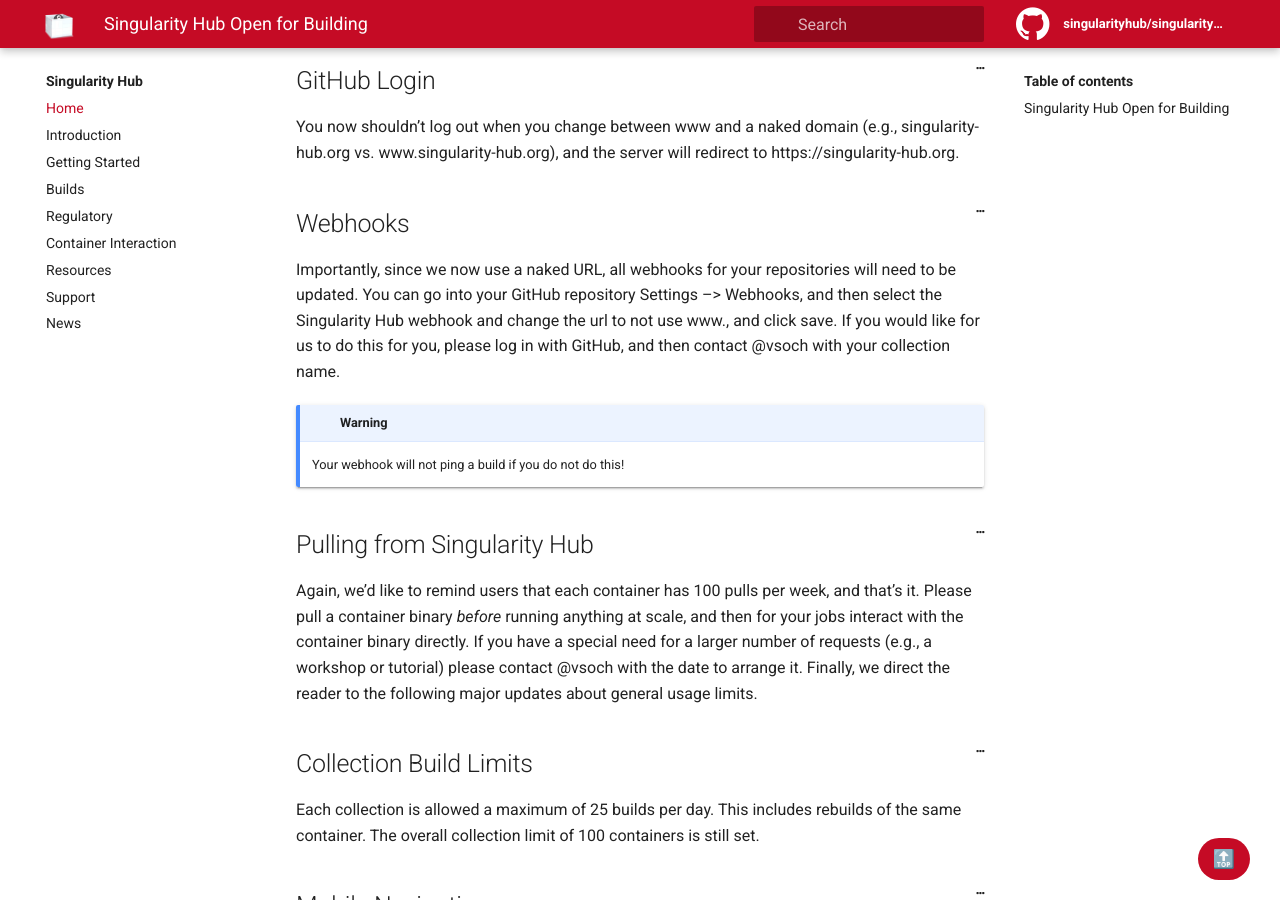
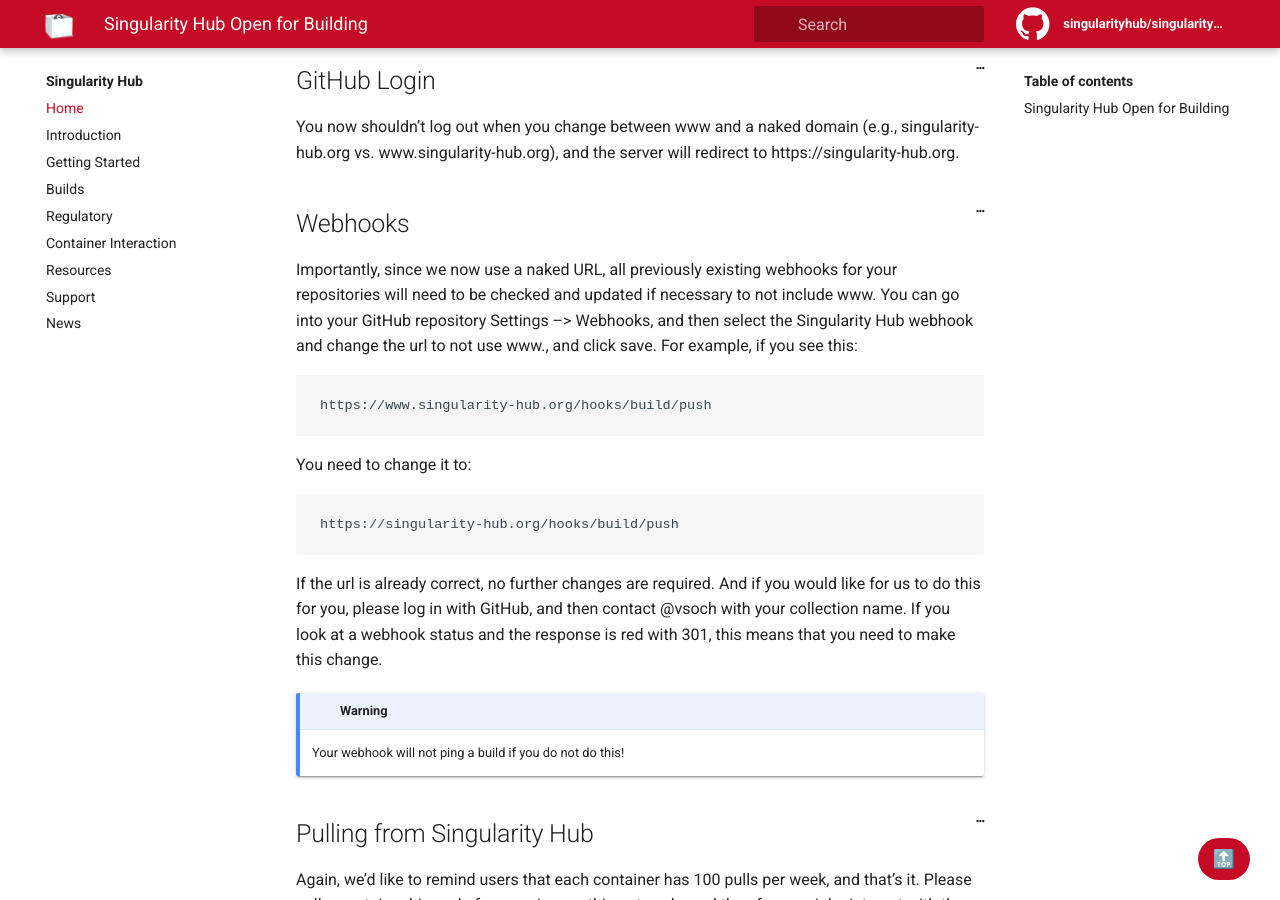
Before and after one commit to singularityhub/singularityhub-docs, a Jekyll site: the page built from _posts/2019-07-19-open-for-building.md, in a window 1280 px wide and 900 px high, scrolled down 208 px. Built offline with Jekyll 4.4.1, drawn with Linux system fonts in a browser that asks for light colours; our own code applies the rules of GitHub Pages for plain Markdown files.

Commit message:
updating post
Signed-off-by: Vanessa Sochat <vsochat@stanford.edu>

````diff
--- a/_config.yml
+++ b/_config.yml
@@ -35,7 +35,7 @@ url: "" # the base hostname & protocol for your site
 # Social (First three Required)
 repo: "https://github.com/singularityhub/singularityhub-docs"
 github_user: "singularityhub"
-github_repo: "singularityhub-docs"
+github_repo: "singularityhub.github.io"
 
 # Optional
 twitter: vsoch
--- a/_posts/2019-07-19-open-for-building.md
+++ b/_posts/2019-07-19-open-for-building.md
@@ -17,11 +17,25 @@ to https://singularity-hub.org.
 
 ## Webhooks
 
-Importantly, since we now use a naked URL, all webhooks for your repositories
-will need to be updated. You can go into your GitHub repository Settings --> Webhooks,
-and then select the Singularity Hub webhook and change the url to not use www.,
-and click save. If you would like for us to do this for you, please
+Importantly, since we now use a naked URL, all previously existing webhooks for your repositories
+will need to be checked and updated if necessary to not include www. You can go into your GitHub repository Settings --> Webhooks, and then select the Singularity Hub webhook and change the url to not use www.,
+and click save. For example, if you see this:
+
+```
+https://www.singularity-hub.org/hooks/build/push
+```
+
+You need to change it to:
+
+```
+https://singularity-hub.org/hooks/build/push
+```
+
+If the url is already correct, no further changes are required. And if
+you would like for us to do this for you, please
 log in with GitHub, and then contact @vsoch with your collection name.
+If you look at a webhook status and the response is red with 301,
+this means that you need to make this change.
 
 {% include alert.html type="Warning" content="Your webhook will not ping a build if you do not do this!"%}
 
````
Also changed, not shown: pages/news.md (+0 -1 lines).
